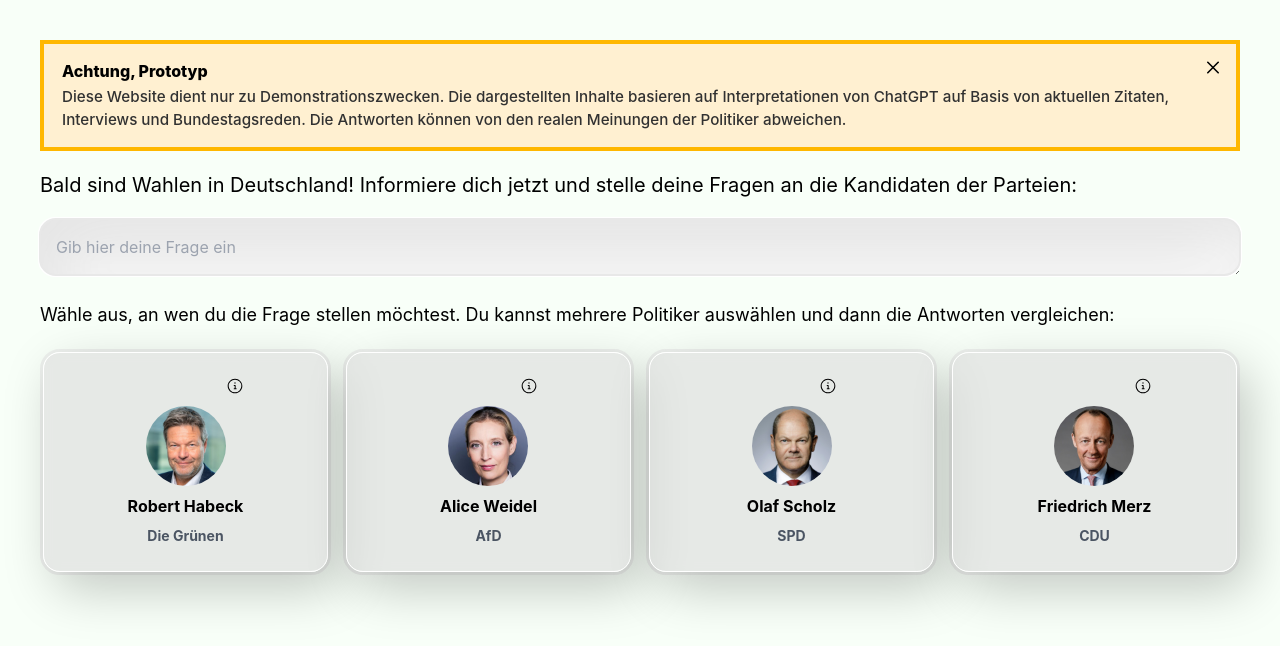
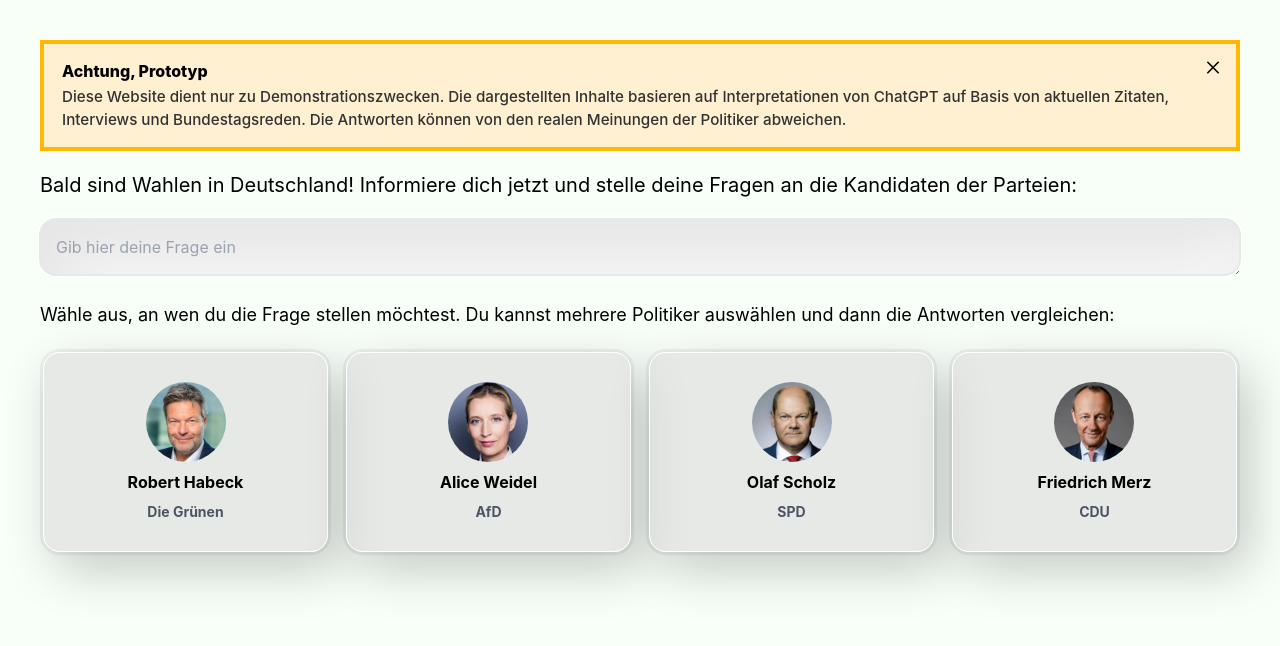
Before and after one commit to potpiejimmy/ask-a-person, a React (Create React App) app: page / in a window 1280 px wide. Shown: the top 646 px of the page. Built offline with nearby package versions, Linux system fonts and the light colour scheme.

Commit message:
removed info link, UI fixes

```diff
--- a/src/App.tsx
+++ b/src/App.tsx
@@ -117,9 +117,8 @@
       } else {
         if (acceptedQuestion.length === 0 && question.trim().length > 0) {
           setWarningMessage("Bitte drücke Enter auf dem Eingabefeld, um die Frage abzusenden");
-        } else {
-          setPersonContext[key]({checked: true, loading: false, response: ""});
         }
+        setPersonContext[key]({checked: true, loading: false, response: ""});
       }
     } else {
       setPersonContext[key](personContextDefault);
--- a/src/components/Checkbox.css
+++ b/src/components/Checkbox.css
@@ -1,6 +1,6 @@
 .card {
     box-sizing: border-box;
-    height: 220px;
+    height: 200px;
     background: rgba(217, 217, 217, 0.58);
     border: 1px solid white;
     box-shadow: 12px 17px 51px rgba(0, 0, 0, 0.22);
@@ -18,7 +18,7 @@
 }
 
 .card:hover {
-    border: 1px solid black;
+    border: 1px solid #444;
     transform: scale(1.02);
 }
 
--- a/src/components/Checkbox.tsx
+++ b/src/components/Checkbox.tsx
@@ -16,8 +16,6 @@
     return (
         <div className={props.checked ? ' card-selected' : 'card-unselected'} onClick={() => {if (!props.disabled) props.onChange(!props.checked);}}>
             <div className="card">
-                <div className="flex flex-col gap-3 items-end">
-                    <a href={props.info} target="_blank" rel="noreferrer"><GoInfo/></a>
                 <div className="flex flex-col gap-2 items-center">
                     <div>
                         <img src={'/persons/' + props.id + '.jpg'} alt={props.label} className="rounded-full w-20 h-20"/>
@@ -31,6 +29,5 @@
                 </div>
             </div>
         </div>
-        </div>
     );
 }
```
Lines whose indentation alone changed are shown as unchanged.
